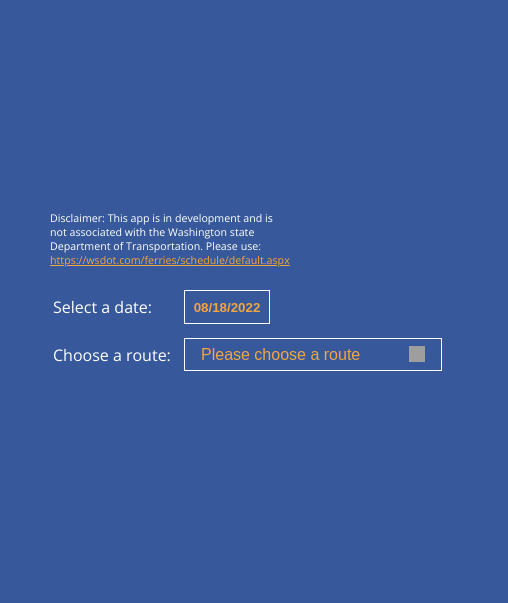
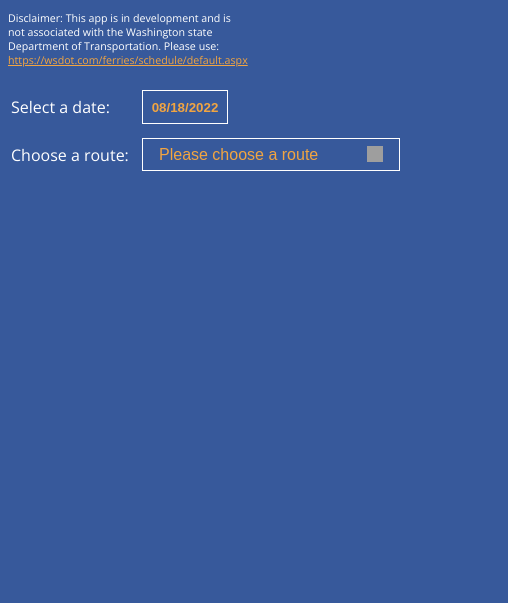
Before and after one commit to rabrigo/ferry-api-proxy, a website: page public/index.html in a window 390 px wide. Shown: the whole page, 508 px wide, since content can reach past the window. Drawn offline with nearby package versions, Linux system fonts and the light colour scheme; grey boxes are pictures that could not be loaded.

Commit message:
media query

```diff
--- a/public/style.css
+++ b/public/style.css
@@ -136,3 +136,17 @@ textarea:focus, input:focus {
 #ferry-friend-logo {
     width: 100%;
 }
+
+@media screen and (max-width: 1388px) {
+    #date-and-route {
+        height: 200px;
+        width: 240px;
+        position: static;
+        left: 50px;
+        top: 200px;
+        background: var(--background);
+    }
+    #ferry-friend-logo {
+        width: 75%;
+    }
+}
```
Also changed, not shown: README.md.
